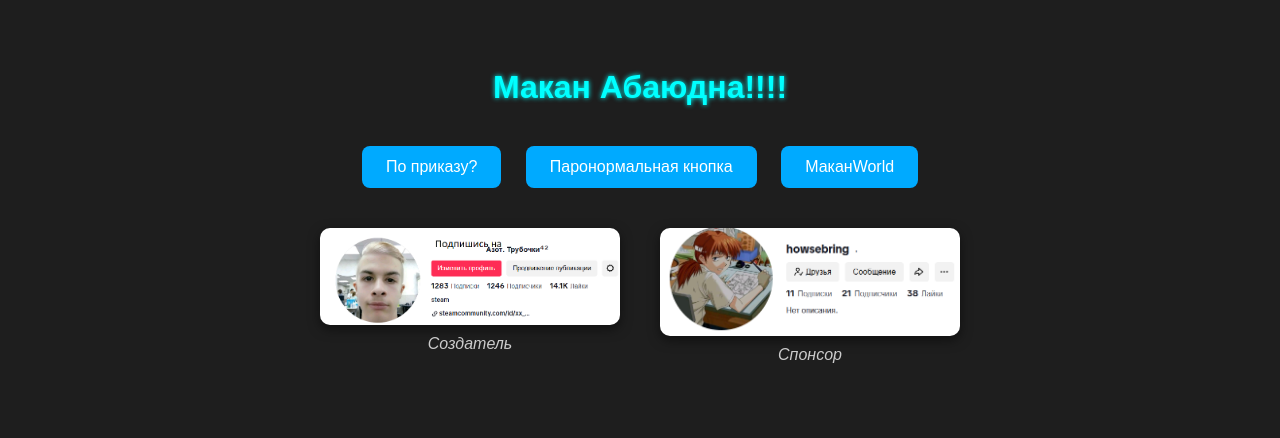
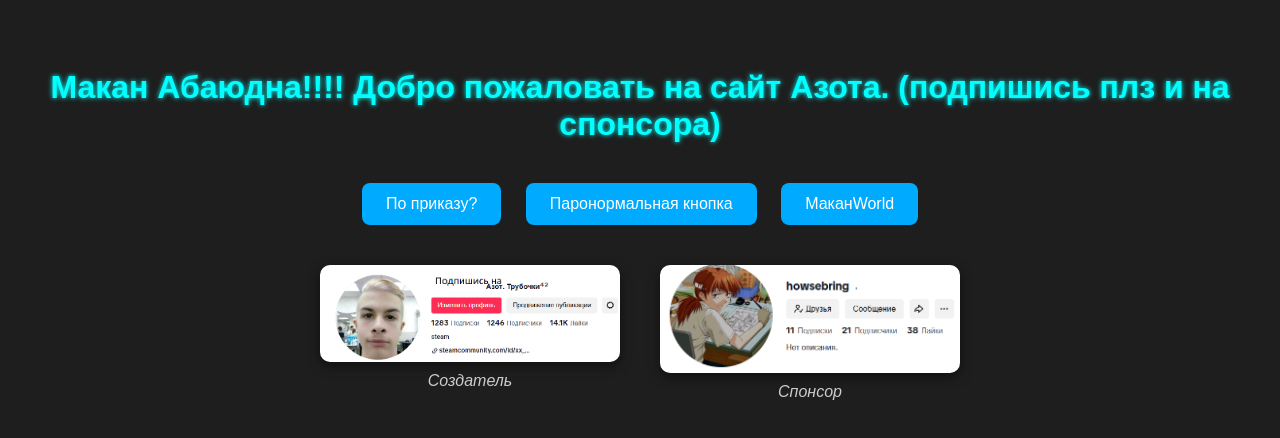
Before and after one commit to Sanya222348/makan228, a plain HTML site: page index.html in a window 1280 px wide. Drawn offline with Linux system fonts and the light colour scheme.

Commit message:
Update index.html

```diff
--- a/index.html
+++ b/index.html
@@ -64,7 +64,7 @@
   </style>
 </head>
 <body>
-  <h1>Макан Абаюдна!!!!</h1>
+  <h1>Макан Абаюдна!!!! Добро пожаловать на сайт Азота. (подпишись плз и на спонсора)</h1>
 
   <a href="images (2).jpg" download><button>По приказу?</button></a>
   <a href="images (1).jpg" download><button>Паронормальная кнопка</button></a>
```
